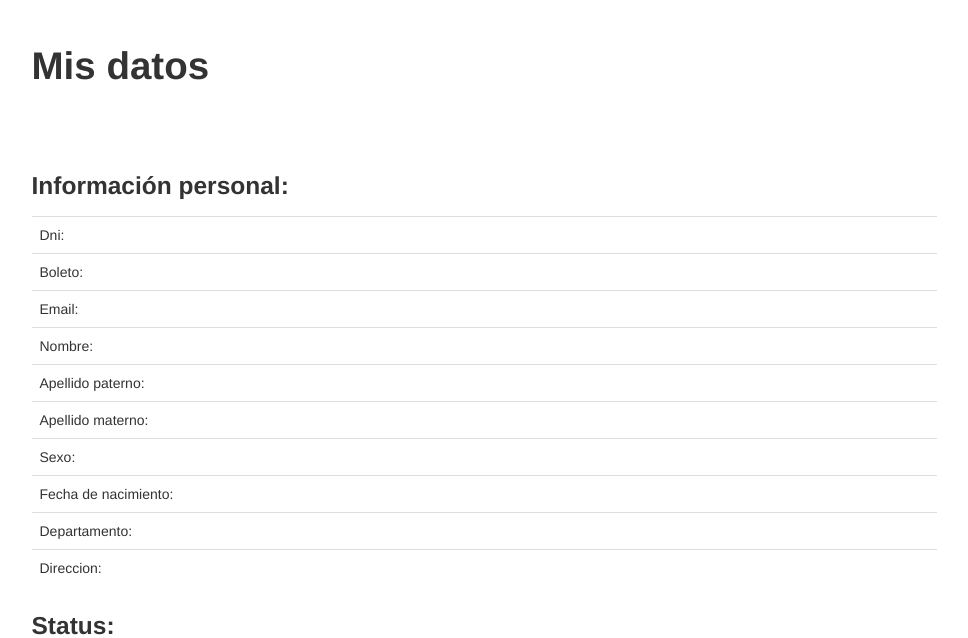
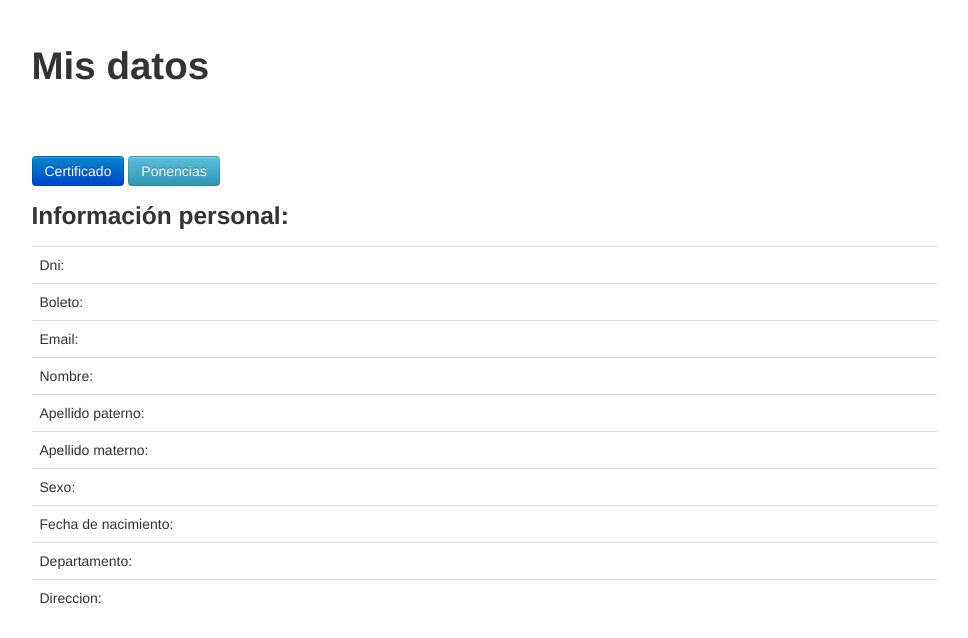
Before and after one commit to quique0194/pmi, a Django app: template registro/templates/registro/participante_detail.html in a window 1280 px wide. Shown: the part 194-832 px from the top of the page, without its empty margins (156-1124 px from the left). Run offline with Django 3.2, Linux system fonts and the light colour scheme; the template is opened without the code that fills it, so the values that code supplies are empty; some libraries are stand-ins or nearby versions.

Commit message:
descarga cerrificado, ponencias

```diff
--- a/registro/templates/registro/participante_detail.html
+++ b/registro/templates/registro/participante_detail.html
@@ -1,10 +1,15 @@
 {% extends "registro/base.html" %}
+
+{% load staticfiles %}
 
 {% block title %}
 Mis datos
 {% endblock %}
 
 {% block content %}
+      <a href="/static/downloads/certificados/{{object.dni}}.pdf"><button type="button" class="btn btn-primary">Certificado</button></a>
+      <a href="/static/downloads/ponencias.rar"><button type="button" class="btn btn-info">Ponencias</button></a>
+
       <h3>Información personal:</h3>
       <table class="table table-hover">
             <tr><td> Dni: </td><td> {{ object.dni }} </td></tr>
```
